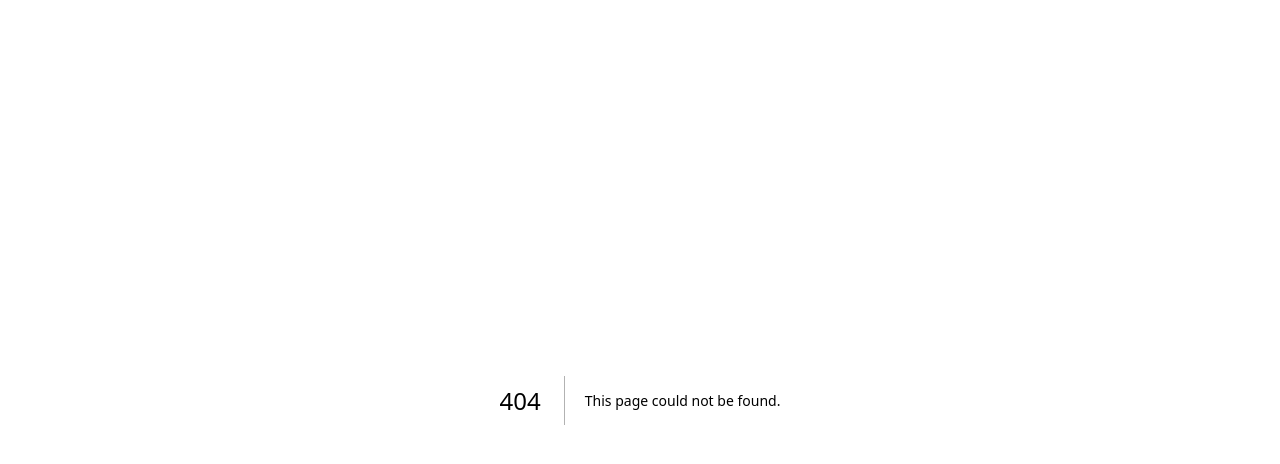
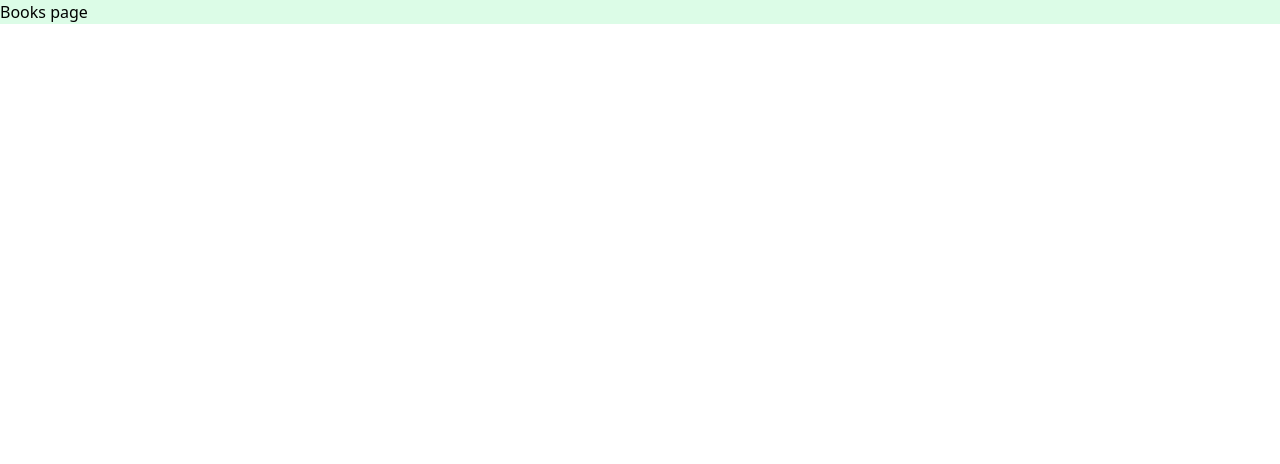
Before and after one commit to S123Ab/skillscity-firstp, a Next.js app: page /books in a window 1280 px wide. Before the commit this address had no page. Shown: the top 464 px of the page. Built offline with nearby package versions, Linux system fonts and the light colour scheme.

Commit message:
Created books page

```diff
--- /dev/null
+++ b/pages/books.js
@@ -0,0 +1,7 @@
+export default function BooksPage() {
+    return (
+        <div className="bg-green-100">
+            Books page
+        </div>
+    )
+}
```
